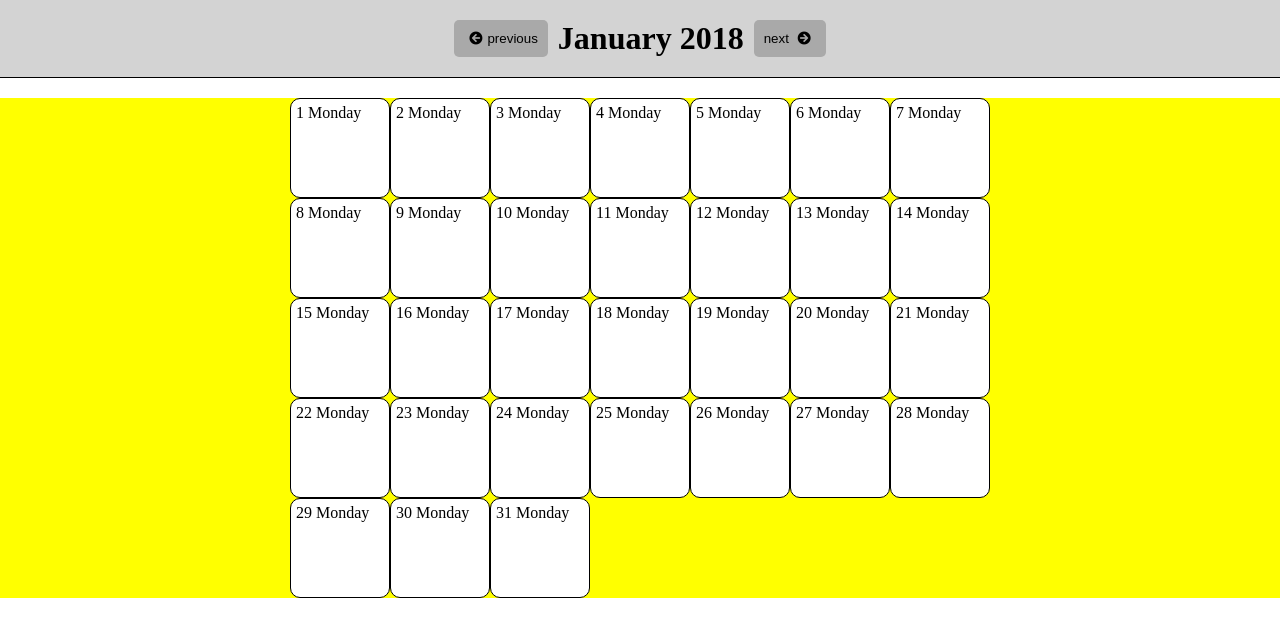
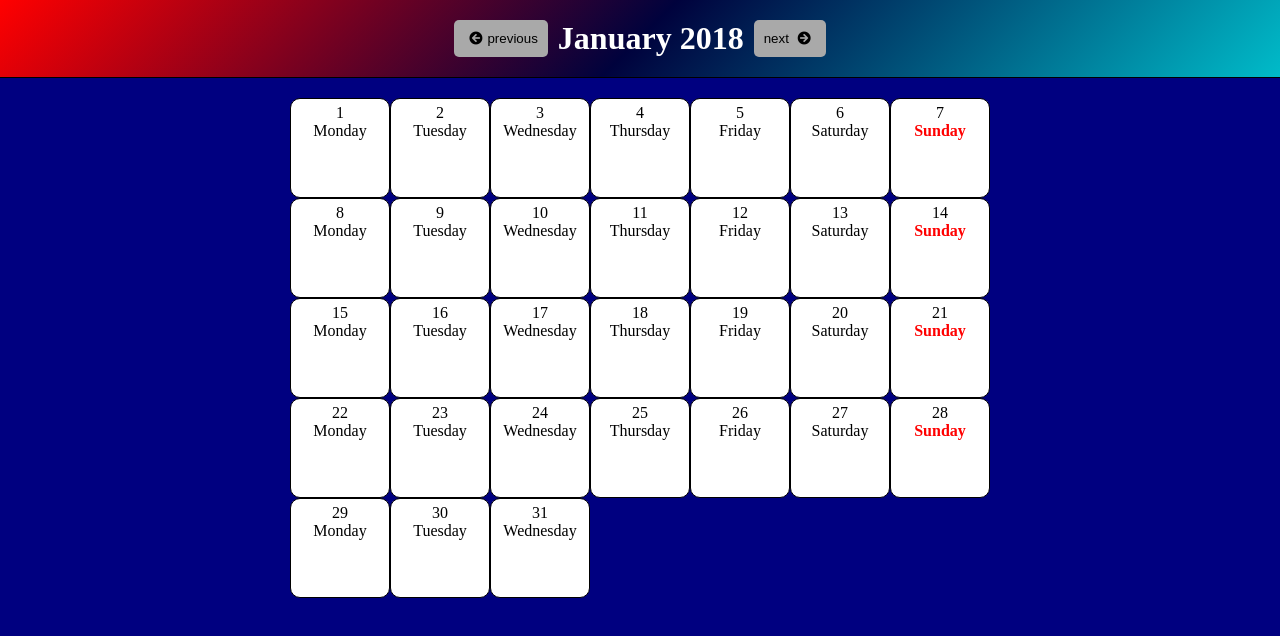
Before and after one commit to lucapu88/ajax-ex-calendar, a plain HTML site: page index.html in a window 1280 px wide. Drawn offline with nearby package versions, Linux system fonts and the light colour scheme; no server answers.

Commit message:
finito. impostato anche il cambio di colore sulle domeniche, resta da abbellirlo perchè esteticamente fa schifo.

```diff
--- a/index.html
+++ b/index.html
@@ -23,7 +23,7 @@
 
 <!-- script che verrà inserito con .append tramite handlebars -->
     <script id="myTemplate" type="text/x-handlebars-template">
-      <li dataDay= {{ formatDay }}>{{ day }}</li>
+      <li dataDay= {{ formatDay }}>{{ dayN }}<p class="{{ dayW }}">{{ dayW }}</p></li>
     </script>
     <script src="https://ajax.googleapis.com/ajax/libs/jquery/3.3.1/jquery.min.js"></script>
     <script src="main.js" charset="utf-8"></script>
--- a/main.js
+++ b/main.js
@@ -40,17 +40,18 @@ function stampaMese(mese) {
   var dataMeseGiorno = moment(mese); //mi creo un clone della data del mese per inserirlo dentro al dataDay
   var giorniMese = mese.daysInMonth(); //recupero i giorni del mese
   var meseTesto = mese.format('MMMM'); //imposto come deve essere visualizzato il mese
-  var settimanaTesto = mese.format('dddd'); //imposto come deve essere visualizzato il giorno
   $('#meseCorrente').text(meseTesto); //imposto il mese che andrà dentro lo span
   for (var i = 1; i <= giorniMese; i++) { //ciclo tutti i giorni del mese
     var context = { //creo il contenuto che andrà nel mio template
-      day : i + ' ' + settimanaTesto,
-      formatDay : dataMeseGiorno.format('YYYY-MM-DD')
+      dayN : i, //inserisco nell'li il giorno numerico
+      dayW : dataMeseGiorno.format('dddd'), //inserisco nel p dentro l'li il giorno della settimana
+      formatDay : dataMeseGiorno.format('YYYY-MM-DD') //inserisco nel dataDay la data totale che mi servirà per impostare il blocco all'anno 2018
     }
-    var html_finale = template_function(context);
+    var html_finale = template_function(context); //creo il mio template
     $('#calendario').append(html_finale); //appendo il mio template
     dataMeseGiorno.add(1, 'days'); //incremento di uno i giorni altrimenti mi stampa sempre 1.
   }
+  $('.Sunday').css({"color":"red", "font-weight":"bold"}); //coloro tutte le domenice per capire l'inizio di settimana.
 }
 
 //funzione che fa una chiamata ajax e mi va a prendere tutte le festività del 2018
@@ -65,7 +66,7 @@ function stampaFeste(mese) {
     success: function(data) {
       var festivo = data.response; //creo una var con l'array dove ci sono le festività
       for (var i = 0; i < festivo.length; i++) { //scorro tutto l'array dove ci sono le festività
-        var festivoAttuale = festivo[i];
+        var festivoAttuale = festivo[i]; //prendo il giorno festivo singolo
         var dateFesta = festivoAttuale.date; //mi creo una var per le date dei festivi
         var nomeFesta = festivoAttuale.name; //mi creo una var per i nomi delle feste
         $('#calendario li[dataDay="' + dateFesta + '"]').addClass('festa').append('-' + nomeFesta); //appendo il nome per la corrispettiva data della festa
--- a/style.css
+++ b/style.css
@@ -3,12 +3,18 @@
   padding: 0;
   box-sizing: border-box;
 }
+body {
+  background-size: cover;
+  background-repeat: no-repeat;
+  background-color: #000080;
+}
 header {
   display: flex;
   justify-content: center;
   padding: 20px;
+  color: white;
   border-bottom: 1px solid black;
-  background-color: lightgrey;
+  background: linear-gradient(315deg, rgba(0,187,201,1) 0%, rgba(0,2,61,1) 50%, rgba(255,0,0,1) 100%);
 }
 header h1, button, .fas {
   margin: 0px 5px;
@@ -24,7 +30,6 @@ button:hover {
 }
 main {
   margin-top: 20px;
-  background-color: yellow;
   display: flex;
   justify-content: center;
   align-items: center;
@@ -42,8 +47,9 @@ ul li {
   border: 1px solid black;
   border-radius: 10px;
   padding: 5px;
+  text-align: center;
 }
 .festa {
-  background-color: red;
+  background-color: green;
   color: white;
 }
```
